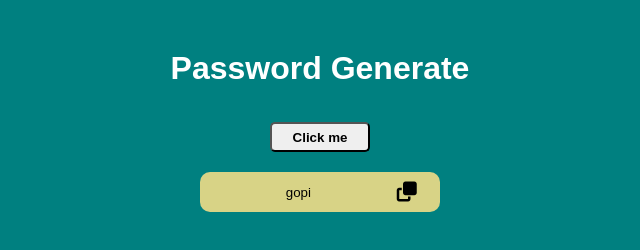
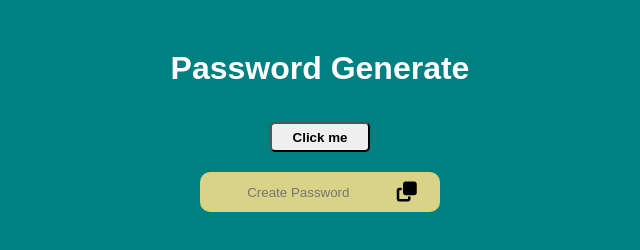
Before and after one commit to Gopi9505/passwordGenerator.github.io, a plain HTML site: page Index.html in a window 1280 px wide. Shown: the full height of the page, 320-960 px from the left. Drawn offline with Linux system fonts and the light colour scheme.

```diff
--- a/Index.html
+++ b/Index.html
@@ -14,7 +14,7 @@
     <div class="container">
         <button onclick="genetatePassword();">Click me</button>
         <div class="input-icon">
-            <input type="text" id="box" placeholder="Create Password" value="gopi" readonly/>
+            <input type="text" id="box" placeholder="Create Password" readonly/>
             <i class="fa-solid fa-copy" id="copy" onclick="copyPassword();"></i>
         </div>
     </div>
```
